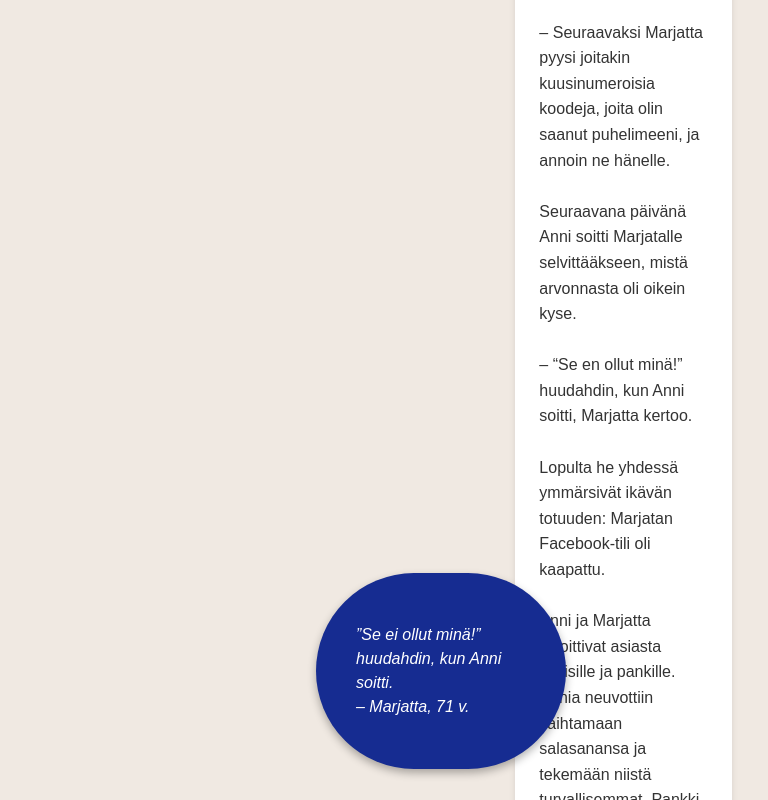
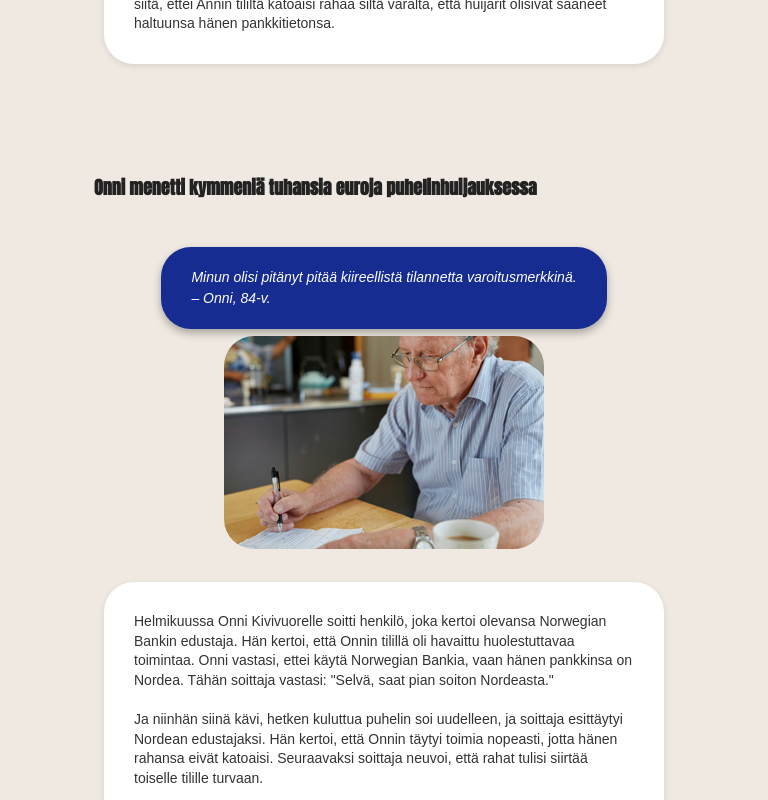
Before and after one commit to levonmaister/scamvjp2, a React (Vite) app: page / in a window 768 px wide. Shown: the part 3320-4120 px from the top of the page. Built offline with nearby package versions, Linux system fonts and the light colour scheme.

Commit message:
artikel css halvfärdig

```diff
--- a/src/pages/HorroStories.jsx
+++ b/src/pages/HorroStories.jsx
@@ -7,9 +7,10 @@ import story3img from "../pictures/ensamkvinna_liten.png";
 const HorrorStories = () => {
   return (
     <div className="stories-container">
-      <h1 className="storyheadline">
-        Marjatta ja Anni jäivät arvontahuijauksen uhreiksi
-      </h1>
+      <div className="story1">
+        <h1 className="storyheadline">
+         Marjatta ja Anni jäivät arvontahuijauksen uhreiksi
+        </h1>
         <div className="story-wrapper artikel1">
           <div className="quote-bubble1">
               ”Se ei ollut minä!” huudahdin, kun Anni soitti.<br />– Marjatta, 71 v.
@@ -52,6 +53,7 @@ const HorrorStories = () => {
               haltuunsa hänen pankkitietonsa.
             </p>
           </div>
+        </div>
       </div>
       <div className="story2">
         <h1 className="storyheadline">
--- a/src/styles/stories.css
+++ b/src/styles/stories.css
@@ -7,10 +7,9 @@ body {
 .stories-container {
     background-color: #f0e9e2;
     overflow: hidden;
-    padding: 20vh;
+    padding: 180px;
     flex-direction: column;
     display: flex;
-    flex-direction: column;
     justify-content: center;
 }
 
@@ -29,7 +28,6 @@ body {
     line-height: 1.2;
     color: #333;
 }
-
 
 
 .story-description p {
@@ -62,18 +60,20 @@ body {
 .storykuva1{
     border-radius: 30px;
     width: 53vh;
-    height: 34vh;
+    max-width: 500px;
+    height: auto;
     margin: 20px;
 }
 
-.storykuva3{
+.storykuva3 {
     border-radius: 30px;
-    width: 34vh;
-    height: 50vh;
+    width: 32vh;
+    max-width: 500px;
+    height: auto;
     margin: 20px;
 }
 
-.storyheadline{
+.storyheadline {
     display: flex;
     justify-content: flex;
     font-size: 24px;
@@ -137,24 +137,178 @@ body {
     line-height: 1.5;
     font-style: italic;
     box-shadow: 0px 4px 8px rgba(0,0,0,0.3);
+  }
+
+@media (max-width: 600px){
+
+    .stories-container {
+        display: flex;
+        align-items: center;
+        justify-content: center;
+        padding: 5px;
+      }
+
+    .story-wrapper {
+        display: flex;
+        justify-content: center;
+        align-items: center;
+        position: relative;
+        margin: 0;
+        flex-direction: column;
+      }
+
+    .storyheadline {
+        display: flex;
+        justify-content: center;
+        text-align: left;
+        width: 90%;
+        font-size: 18px;
+        padding: 10px;
+      }
+
+    .storykuva1 {
+        width: 100%;
+        max-width: 300px;
+        height: auto;
+        border-radius: 30px;
+        padding: 0%;
+        margin: 0 auto;
+      }
+
+    .storykuva3 {
+        width: 80%;
+        max-width: 400px;
+        height: auto;
+        border-radius: 30px;
+        margin-bottom: 16px;
+        margin: 0 auto;
+      }
+
+    .story-description {
+        width: 80%;
+        max-width: 400px;
+        background-color: white;
+        padding: 20px;
+        box-shadow: 0 2px 6px rgba(0, 0, 0, 0.1);
+        font-size: 14px;
+        line-height: 1.4;
+        color: #333;
+      }
+
+
+    .quote-bubble1,
+    .quote-bubble2,
+    .quote-bubble3 {
+        position: static;
+        display: flex;
+        align-items: center;
+        background-color: rgb(22, 44, 145);
+        color: white;
+        font-weight: lighter;
+        font-size: 14px;
+        padding: 20px 30px;
+        border-radius: 30px;
+        max-width: 250px;
+        font-family: Arial, sans-serif;
+        line-height: 1.5;
+        font-style: italic;
+        box-shadow: 0px 4px 8px rgba(0,0,0,0.3);
+    }
 
 }
 
+@media  (min-width: 601px) and (max-width: 1024px) {
 
 
-@media (max-width: 799px) {
 
     .stories-container {
+        display: flex;
+        align-items: center;
+        justify-content: center;
+        padding: 2px;
+      }
+
+    .story-wrapper {
+        display: flex;
+        justify-content: center;
+        align-items: center;
+        position: relative;
+        gap: 1vw;
+        flex-direction: column;
+      }
+
+    .storyheadline {
+        display: flex;
+        justify-content: left;;
+        text-align: left;
+        width: 100%;
+        font-size: 18px;
+        padding: 10px;
+      }
+
+    .storykuva1 {
+        width: 100%;
+        max-width: 700px;
+        height: auto;
+        border-radius: 30px;
+        padding: 0;
+        margin: 0 auto;
+      }
+
+    .storykuva3 {
+        width: 100%;
+        max-width: 400px;
+        height: auto;
+        border-radius: 30px;
+        margin: 0 auto;
+      }
+
+    .story-description {
+        width: 100%;
+        max-width: 500px;
+        background-color: white;
+        padding: 30px;
+        box-shadow: 0 2px 6px rgba(0, 0, 0, 0.1);
+        font-size: 14px;
+        line-height: 1.4;
+        color: #333;
+      }
+
+
+    .quote-bubble1,
+    .quote-bubble2,
+    .quote-bubble3 {
+        position: static;
+        display: flex;
+        align-items: center;
+        background-color: rgb(22, 44, 145);
+        color: white;
+        font-weight: lighter;
+        font-size: 14px;
+        padding: 20px 30px;
+        border-radius: 30px;
+        max-width: 500px;
+        font-family: Arial, sans-serif;
+        line-height: 1.5;
+        font-style: italic;
+        box-shadow: 0px 4px 8px rgba(0,0,0,0.3);
+    }
+
+}
+/*    .stories-container {
       align-items: center;
       justify-content: flex-start;
       padding: 2vh;
     }
 
-    .descriptionandstory {
+    .story-wrapper {
         display: flex;
+        align-items: center;
+        justify-content: center;
+        margin-bottom: 5vh;
+        position: relative;
+        gap: 2vw;
         flex-direction: column;
-      align-items: center;
-      width: 100%;
     }
 
     .storyheadline {
@@ -176,24 +330,24 @@ body {
     }
 
     .story-description {
-      width: 100%;
-      max-width: 400px;
+      width: 90%;
+      max-width: 380px;
       background-color: white;
-      padding: 32px 24px;
+      padding: 24px;
       border-radius: 12px;
       box-shadow: 0 2px 6px rgba(0, 0, 0, 0.1);
-      font-size: 16px;
+      font-size: 14px;
       line-height: 1.6;
       color: #333;
     }
 
-    .story1 {
-        align-self: center;
 }
-    .story2 {
-        align-self: center;
-    }
-    .story3 {
-        align-self: center;
+
+    /* @media (max-width: 799px) {
+        .story-description {
+            width: 90%;
+            max-width: 380px;
+            padding: 24px;
+            font-size: 14px;
         }
     }
```
Lines whose indentation alone changed are shown as unchanged.
